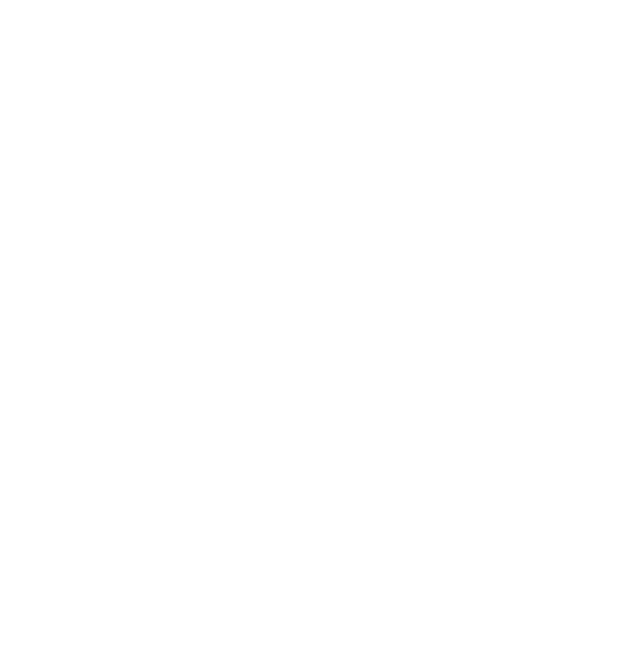
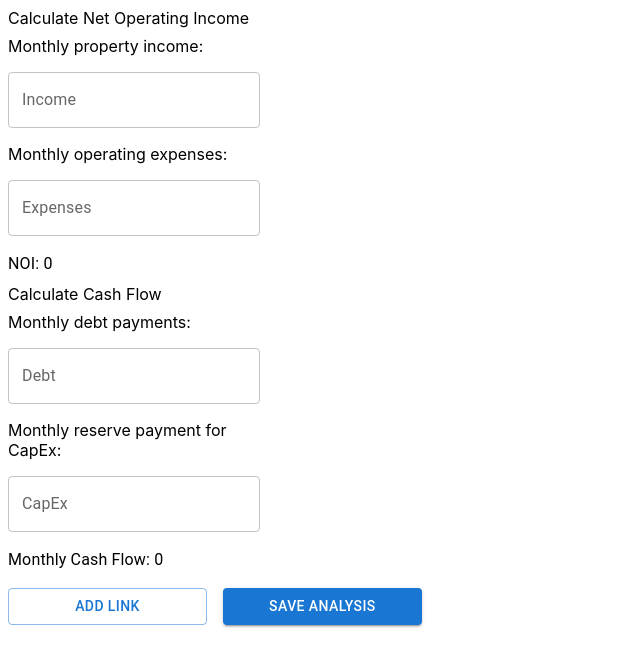
Before and after one commit to tomplucinski/property-analyzer, a React (Create React App) app in the folder client/: page /analyze in a window 1280 px wide. Before the commit this address had no page. Shown: the top 666 px of the page, without its empty margins (0-640 px from the left). Built offline with nearby package versions, Linux system fonts and the light colour scheme.

Commit message:
Implement cash flow logic

```diff
--- a/client/src/components/Form.tsx
+++ b/client/src/components/Form.tsx
@@ -1,30 +1,58 @@
-import { SyntheticEvent, useEffect, useState } from 'react';
+import { useEffect, useState } from 'react';
 import Box from '@mui/material/Box';
 import TextField from '@mui/material/TextField';
 import Typography from '@mui/material/Typography';
+import Button from '@mui/material/Button';
 
 export function Form() {
-  const [income, setIncome] = useState<number | null>(null)
-  const [expenses, setExpenses] = useState<number | null>(null)
-  const [noi, setNoi] = useState<number | null>(null)
-
-  console.log(noi)
+  const [income, setIncome] = useState<number>(0)
+  const [expenses, setExpenses] = useState<number>(0)
+  const [debtPayment, setDebtPayment] = useState<number>(0)
+  const [capExPayment, setCapExPayment] = useState<number>(0)
+  const [noi, setNoi] = useState<number>(0)
+  const [cashFlow, setCashFlow] = useState<number>(0)
+  const reg = new RegExp('^[0-9]+$')
 
   useEffect(() => {
-    if (income && expenses) {
-      const netOperatingIncome = income - expenses
-      setNoi(netOperatingIncome)
-    }
+    const netOperatingIncome = income - expenses
+    setNoi(netOperatingIncome)
   }, [income, expenses])
 
+  useEffect(() => {
+    const cFlow = noi - debtPayment - capExPayment
+    setCashFlow(cFlow)
+  }, [noi, debtPayment, capExPayment])
+
   const handleIncomeChange = (e: any) => {
-    // regex numbers only
-    setIncome(parseInt(e.target.value))
+    if (reg.test(e.target.value)) {
+      setIncome(parseInt(e.target.value))
+    } else {
+      setIncome(0)
+    }
   }
 
   const handleExpensesChange = (e: any) => {
-    // regex numbers only
-    setExpenses(parseInt(e.target.value))
+    if (reg.test(e.target.value)) {
+      setExpenses(parseInt(e.target.value))
+    } else {
+      setExpenses(0)
+    }
+  }
+
+  const handleDebtChange = (e: any) => {
+    if (reg.test(e.target.value)) {
+      setDebtPayment(parseInt(e.target.value))
+    } else {
+      setDebtPayment(0)
+    }
+  }
+
+  const handleCapExChange = (e: any) => {
+    if (reg.test(e.target.value)) {
+      setCapExPayment(parseInt(e.target.value))
+    } else {
+      setCapExPayment(0)
+    }
   }
 
   return (
@@ -37,12 +65,26 @@
       autoComplete="off"
     >
       <div>Calculate Net Operating Income</div>
-      <div>Total property income annually:</div>
+      <div>Monthly property income:</div>
       <TextField id="outlined-basic" label="Income" variant="outlined" onChange={handleIncomeChange}/>
-      <div>Total operating expenses annually:</div>
+
+      <div>Monthly operating expenses:</div>
       <TextField id="outlined-basic" label="Expenses" variant="outlined" onChange={handleExpensesChange}/>
 
       <Typography mt={2}>NOI: {noi}</Typography>
+
+      <div>Calculate Cash Flow</div>
+      <div>Monthly debt payments:</div>
+      <TextField id="outlined-basic" label="Debt" variant="outlined" onChange={handleDebtChange}/>
+
+      <div>Monthly reserve payment for CapEx:</div>
+      <TextField id="outlined-basic" label="CapEx" variant="outlined" onChange={handleCapExChange}/>
+
+      <Typography mt={2}>Monthly Cash Flow: {cashFlow}</Typography>
+
+      <Button onClick={() => console.log('link')} variant="outlined">Add link</Button>
+      <Button onClick={() => console.log('save')} variant="contained">Save analysis</Button>
+
     </Box>
   )
 }
--- a/client/src/components/Landing.tsx
+++ b/client/src/components/Landing.tsx
@@ -24,9 +24,7 @@
   return (
     <Box sx={{ flexGrow: 1 }}>
       <h1>Property Analyzer</h1>
-      <Stack spacing={2} direction="row">
-        <Button onClick={() => navigate('form')} variant="contained">Contained</Button>
-      </Stack>
+      <Button onClick={() => navigate('analyze')} variant="contained">Begin</Button>
     </Box>
   );
 }
--- a/client/src/router.tsx
+++ b/client/src/router.tsx
@@ -6,7 +6,7 @@
     <BrowserRouter>
       <Routes>
         <Route index element={<Landing />} />
-        <Route path='form' element={<Form />} />
+        <Route path='analyze' element={<Form />} />
       </Routes>
     </BrowserRouter>
   )
```
